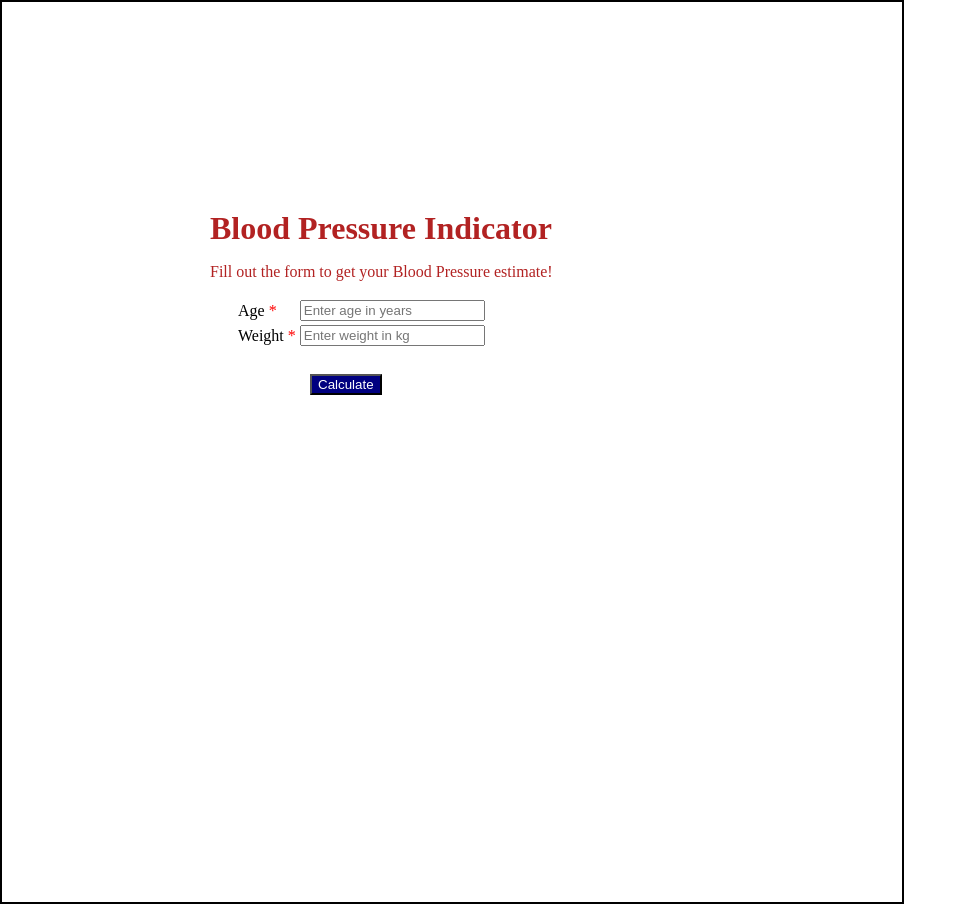
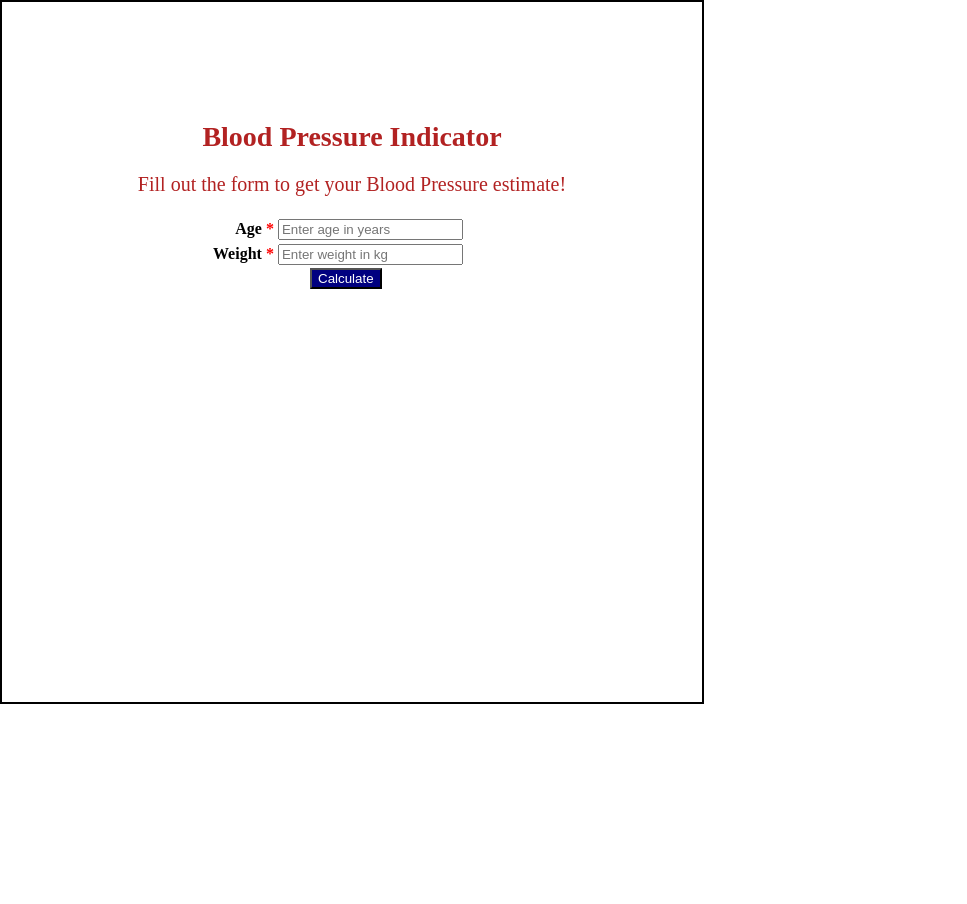
Before and after one commit to achen1105/achen1105.github.io, a Flask app: page / in a window 1280 px wide. Shown: the whole page, without its empty margins (0-967 px from the left). After the commit the page ends 704 px from the top, so only its background shows below. Run offline with Flask 2, Linux system fonts and the light colour scheme.

Commit message:
fix error message

```diff
--- a/20160203hw2/flask_app.py
+++ b/20160203hw2/flask_app.py
@@ -16,21 +16,21 @@ def start():
     else:
         return render_template('website.html', output = '')
 
-@app.route('/<int:age>/<int:weight>')
+@app.route('/<int:age>/<int:weight>', methods=['GET','POST'])
 def getBP(age, weight):
+    # entry on old url
     if request.method=='POST':
         age1 = request.form.get('ageName')
         weight1 = request.form.get('weightName')
         return redirect(url_for('getBP', age=age1, weight=weight1))
+    # calculate bp
     else:
         clf = joblib.load("regrhw2.pkl")
         #for pythonanywhere: clf = joblib.load("/home/achen1105/mysite/regrhw2.pkl")
         x = pd.DataFrame([[age, weight]], columns=["Age", "Weight"])
         prediction = clf.predict(x)[0]
-        #bp = age*weight
 
     return render_template('website.html', output = str(prediction))
-    #return render_template('website.html', output = str(bp))
 
 if __name__ == '__main__':
     app.run()
--- a/20160203hw2/static/hw2styles.css
+++ b/20160203hw2/static/hw2styles.css
@@ -1,32 +1,34 @@
 /**Anita Chen achen999, HW2, CSCI 571 Spring 2022*/
 
 html{
-    padding: 200px;
+    padding: 100px;
     width: 500px;
     height: 500px;
     border: 2px solid black;
 }
 
 h1{
-    color:firebrick;
-    margin: auto;
+    color: firebrick;
+    text-align: center;
+    font-size: 28px;
 }
 
 p{
     color: firebrick;
+    text-align: center;
+    font-size: 20px;
 }
 
 table{
-    margin-left: 25px;
+    margin-left: 100px;
 }
 
 button{
     color: white;
     background-color:navy;
-    margin-left: 100px;
-    margin-top: 25px;
+    margin-left: 200px;
 }
 
 h4{
-    margin-left: 100px;
+    text-align: center;
 }
--- a/20160203hw2/templates/website.html
+++ b/20160203hw2/templates/website.html
@@ -5,7 +5,7 @@
         <title>
             Blood Pressure Indicator
         </title>
-        <link rel="stylesheet" href="/static/hw2styles.css">
+        <link rel="stylesheet" href="../static/hw2styles.css">
         <!-- for pythonanywhere: <link rel="stylesheet" href="/static/hw2styles.css"> -->
     </head>
     <body>
@@ -15,7 +15,7 @@
             <table>
                 <tr>
                   <td>
-                    <div>
+                    <div style="float: right; font-weight: bold;">
                         <label>
                             Age <div style="display:inline; color:red;">*</div>
                         </label>
@@ -25,14 +25,14 @@
                     <div>
                         <input name="ageName" type="number" placeholder="Enter age in years" required
                         oninvalid="this.setCustomValidity('Please enter a number')"
-                        onvalid="this.setCustomValidity('')">
+                        onchange="this.setCustomValidity('')">
                         <br>
                     </div>
                   </td>
                 </tr>
                 <tr>
                     <td>
-                      <div>
+                      <div style="float: right; font-weight: bold;">
                         <label>
                             Weight <div style="display:inline; color:red;">*</div>
                         </label>
@@ -42,7 +42,7 @@
                       <div>
                           <input name="weightName" type="number" placeholder="Enter weight in kg" required
                           oninvalid="this.setCustomValidity('Please enter a number')"
-                          onvalid="this.setCustomValidity('')">
+                          onchange="this.setCustomValidity('')">
                       </div>
                     </td>
                   </tr>
```
